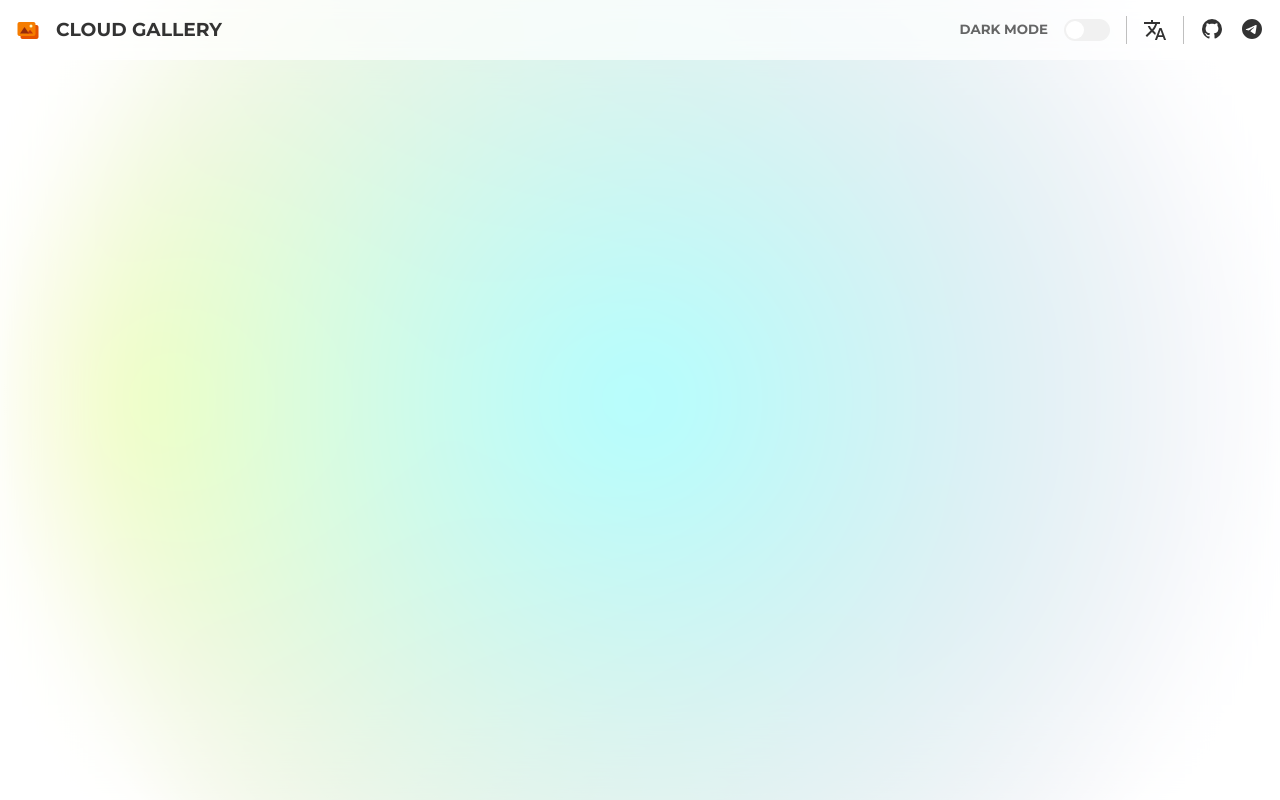
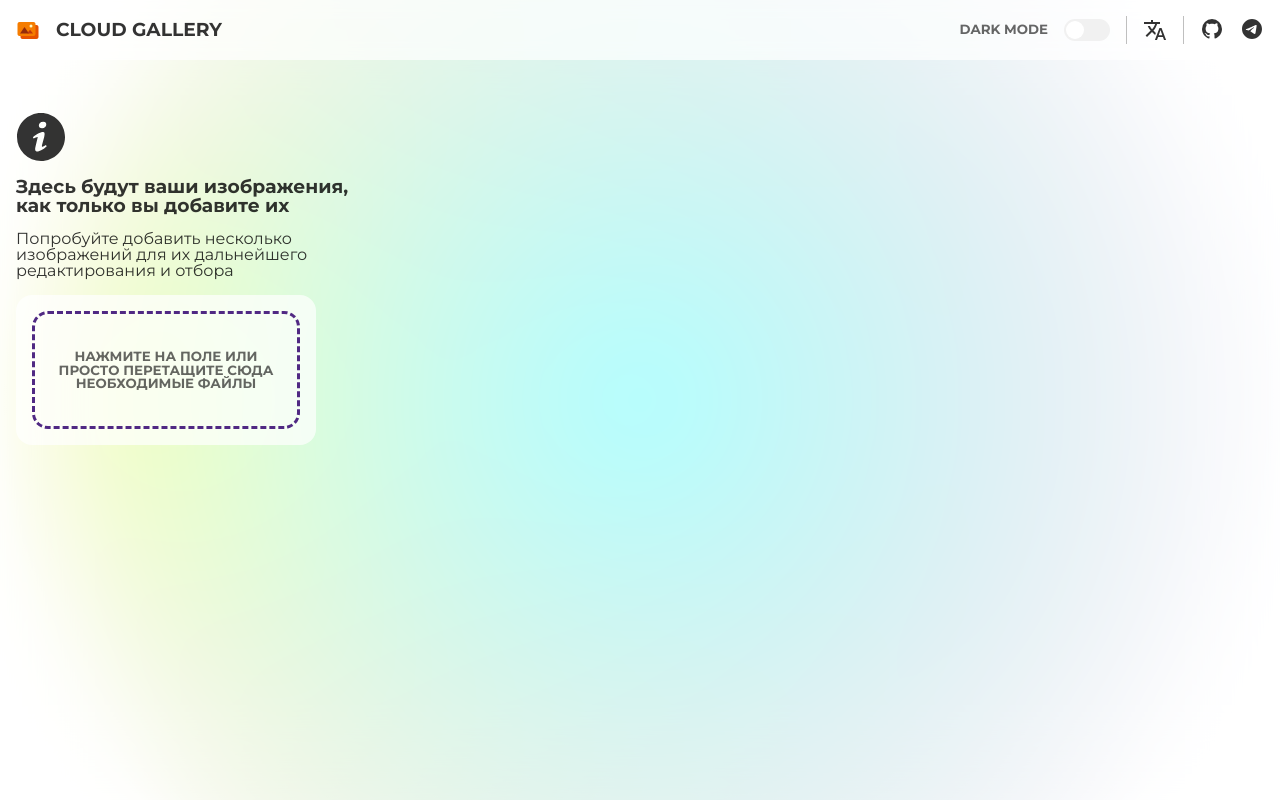
Before and after one commit to afteralls/cloud-gallery, a Vue app: page /upload in a window 1280 px wide. Built offline with nearby package versions, Linux system fonts and the light colour scheme.

Commit message:
first 'upload view' settings

```diff
--- a/src/assets/styles/main.scss
+++ b/src/assets/styles/main.scss
@@ -126,6 +126,16 @@ label {
   }
 }
 
+._tip {
+  display: flex;
+  justify-content: center;
+  align-items: flex-start;
+  flex-direction: column;
+  gap: var(--space);
+  max-width: 350px;
+  min-width: 350px;
+}
+
 ._svg-wrapper {
   display: flex;
   justify-content: center;
--- /dev/null
+++ b/src/components/AppScrollSpace.vue
@@ -0,0 +1,27 @@
+<template>
+  <div class="scroll">
+    <div class="scroll__container">
+      <div class="scroll__wrapper">
+        <slot />
+      </div>
+    </div>
+  </div>
+</template>
+
+<style scoped lang="scss">
+.scroll {
+  overflow-x: scroll;
+  width: 100%;
+  max-width: 100%;
+
+  &__container {
+    display: inline-block;
+  }
+
+  &__wrapper {
+    display: flex;
+    width: 100%;
+    gap: var(--space);
+  }
+}
+</style>
--- a/src/components/HomeView/TheActionsSection.vue
+++ b/src/components/HomeView/TheActionsSection.vue
@@ -1,7 +1,6 @@
 <template>
   <section class="actions">
-    <div class="actions__container">
-      <div class="actions__wrapper">
+    <AppScrollSpace>
       <RouterLink to="/auth" v-if="!auth.isAuthenticated" class="actions__card act">
       <AccountIcon />
       <h3>Войти в аккаунт</h3>
@@ -53,13 +52,12 @@
           </div>
         </div>
       </AppModal>
-        <div v-if="!auth.isAuthenticated" class="actions__tip">
+      <div v-if="!auth.isAuthenticated" class="_tip">
         <InfoIcon />
         <h3>Для разблокировки новых действий необходимо авторизоваться</h3>
         <p>Это откроет вам доступ к разделу с избранным, позволит создавать новые личные/глобальные папки и редактировать данные</p>
       </div>
-      </div>
-    </div>
+    </AppScrollSpace>
   </section>
 </template>
 
@@ -70,12 +68,14 @@ import AddImagesIcon from '@/assets/svg/AddImagesIcon.vue'
 import AccountIcon from '@/assets/svg/AccountIcon.vue'
 import AppModal from '@/components/AppModal.vue'
 import CheckIcon from '@/assets/svg/CheckIcon.vue'
+import AppScrollSpace from '@/components/AppScrollSpace.vue'
 import { useMainStore } from '@/stores/mainStore.js'
 import { useAuthStore } from '@/stores/authStore.js'
 import { ref } from 'vue'
 
 const auth = useAuthStore()
 const main = useMainStore()
+
 const isOpen = ref<boolean>(false)
 const folderName = ref<string>('')
 const folderType = ref<string>('global')
@@ -83,21 +83,11 @@ const folderType = ref<string>('global')
 
 <style scoped lang="scss">
 .actions {
-  overflow-x: scroll;
   width: 100%;
-  max-width: 100%;
 
   svg {
     width: 50px;
     height: auto;
-  }
-
-  &__container { display: inline-block; }
-
-  &__wrapper {
-    display: flex;
-    width: 100%;
-    gap: var(--space);
   }
 
   &__row {
@@ -123,16 +113,6 @@ const folderType = ref<string>('global')
       min-width: calc(var(--action-size) / 1.1);
     }
   }
-
-  &__tip {
-    display: flex;
-    justify-content: center;
-    align-items: flex-start;
-    flex-direction: column;
-    gap: var(--space);
-    max-width: 350px;
-    min-width: 350px;
-  }
 }
 
 .act {
--- a/src/components/Navbar/NavFoldersMenu.vue
+++ b/src/components/Navbar/NavFoldersMenu.vue
@@ -6,8 +6,8 @@
     <NavFolderItem data-idx="0" :type="main.curFolder.type" :name="main.curFolder.name" />
     <small>Доступные</small>
     <NavFolderItem
-      v-for="(folder, idx) in main.folders"
-      :key="folder"
+      v-for="(folder, idx) in main.foldersCollection"
+      :key="folder.name"
       :data-idx="idx"
       :type="folder.type"
       :name="folder.name"
@@ -31,7 +31,7 @@ useEventListener(document, 'click', (evt: any) => {
   if (!evt.target.closest(['.folder-icon', '.menu-wrapper']))
     isActive.value = false
   if (evt.target.closest(['.folder'])) {
-    main.curFolder = main.folders[evt.target.dataset.idx]
+    main.curFolder = main.foldersCollection[evt.target.dataset.idx]
     main.getData()
     isActive.value = false
   }
--- a/src/stores/mainStore.ts
+++ b/src/stores/mainStore.ts
@@ -1,33 +1,37 @@
 import { defineStore } from 'pinia'
-import { ref, computed } from 'vue'
+import { ref } from 'vue'
 import { useStorage } from '@vueuse/core'
 import { getStorage, ref as Ref, listAll, uploadBytes, getBlob } from 'firebase/storage'
 import { useAuthStore } from './authStore'
 import { useNotfStore } from './notfStore'
 
+interface Folder { name: string, type: string }
+
 export const useMainStore = defineStore('main', () => {
   const storage = getStorage()
   const auth = useAuthStore()
   const notf = useNotfStore()
-  const folders = ref<any>([])
-  const curFolder = useStorage<{ name?: string, type?: string }>('curFolder', { name: 'images', type: 'global' })
-  const imageCollection = ref([])
+
+  const foldersCollection = ref<Folder[]>([])
+  const imageCollection = ref<any>([])
   const hashCollection = ref<string[]>([])
-  const globalfoldersRef = Ref(storage, 'gallery')
+
+  const curFolder = useStorage<Folder>('curFolder', { name: 'images', type: 'global' })
+  const globalFoldersRef = Ref(storage, 'gallery')
+  const localFoldersRef = Ref(storage, `users/${auth.email}`)
 
   const getFolderList = async (foldRef: any, type: string) => {
     const folderList = await listAll(foldRef)
     folderList.prefixes.forEach((folderRef: any) => {
-      folders.value.push({ name: folderRef.name, type })
+      foldersCollection.value.push({ name: folderRef.name, type })
     })
   }
 
   const getFolders = async () => {
-    folders.value = []
-    await getFolderList(globalfoldersRef, 'global')
+    foldersCollection.value = []
+    await getFolderList(globalFoldersRef, 'global')
     if (auth.isAuthenticated) {
-      const localfoldersRef = Ref(storage, `users/${auth.email}`)
-      await getFolderList(localfoldersRef, 'local')
+      await getFolderList(localFoldersRef, 'local')
     }
   }
 
@@ -57,9 +61,8 @@ export const useMainStore = defineStore('main', () => {
     })
   }
 
-  const isGlobal = computed(() => curFolder.value.type === 'global')
   const getData = async () => {
-    const path: string = isGlobal.value
+    const path: string = curFolder.value.type === 'global'
       ? `gallery/${curFolder.value.name}`
       : `users/${auth.email}/${curFolder.value.name}`
     const curHashRef = Ref(storage, `${path}/hashData.json`)
@@ -68,7 +71,7 @@ export const useMainStore = defineStore('main', () => {
   }
 
   return {
-    folders,
+    foldersCollection,
     curFolder,
     createFolder,
     getFolders,
--- a/src/utils/bytesToSize.ts
+++ b/src/utils/bytesToSize.ts
@@ -1,4 +1,4 @@
-export function bytesToSize (bytes: number) {
+export const bytesToSize = (bytes: number) => {
   const sizes = ['Bytes', 'KB', 'MB', 'GB', 'TB']
 
   if (bytes === 0) return '0 Byte'
--- a/src/views/UploadView.vue
+++ b/src/views/UploadView.vue
@@ -1,3 +1,125 @@
 <template>
-  <div></div>
+  <div class="_wrapper">
+    <div class="upload">
+      <div class="preview">
+        <AppScrollSpace v-if="clientImages?.length">
+          <div class="image-wrapper" v-for="(item, idx) in previewImages" :key="idx">
+            <div class="preview__remove" :data-idx="item.name">&times;</div>
+            <img :src="item.src" :alt="item.name" :title="item.name">
+            <div class="preview__info">
+              <p>{{ item.size }}</p>
+            </div>
+          </div>
+        </AppScrollSpace>
+        <div v-else class="_tip">
+          <InfoIcon />
+          <h3>Здесь будут ваши изображения, как только вы добавите их</h3>
+          <p>Попробуйте добавить несколько изображений для их дальнейшего редактирования и отбора</p>
+        </div>
+      </div>
+      <div ref="dropZoneRef" class="drop-zone">
+        <div class="drop-container">
+          <input ref="addBtn" @change="addFiles(addBtn?.files)" multiple type="file" class="add">
+          <small v-if="!isOverDropZone"> Нажмите на поле или просто перетащите сюда необходимые файлы</small>
+          <small v-else>Бросайте!</small>
+        </div>
+      </div>
+    </div>
+  </div>
 </template>
+
+<script setup lang="ts">
+import { ref } from 'vue'
+import { useDropZone } from '@vueuse/core'
+import InfoIcon from '@/assets/svg/InfoIcon.vue'
+import AppScrollSpace from '@/components/AppScrollSpace.vue'
+import { bytesToSize } from '@/utils/bytesToSize'
+
+interface PreviewInfo { name?: string, src?: string, size?: string }
+
+const dropZoneRef = ref<HTMLDivElement>()
+const addBtn = ref<any>()
+const clientImages = ref<File[] | null>([])
+const previewImages = ref<PreviewInfo[]>([])
+const onDrop = (files: File[] | null) => { addFiles(files) }
+const { isOverDropZone } = useDropZone(dropZoneRef, onDrop)
+
+const addFiles = (files: File[] | null | FileList) => {
+  const imgArr = Array.from((files as File[] | FileList))
+  imgArr.forEach((file: File) => { clientImages.value?.push(file) })
+}
+
+const previewHandler = () => {
+  clientImages.value?.forEach(file => {
+    if (!file.type.match('image')) { return }
+    const reader = new FileReader()
+
+    reader.onload = (e) => {
+      const image = new Image()
+      image.onload = () => {
+        previewImages.value.push({
+          name: file.name,
+          src: e.target?.result as string,
+          size: bytesToSize(file.size)
+        })
+      }
+      image.src = e.target?.result as string
+    }
+    reader.readAsDataURL(file)
+  })
+}
+
+</script>
+
+<style scoped lang="scss">
+.upload {
+  display: flex;
+  flex-direction: column;
+  align-items: flex-start;
+  gap: var(--space);
+  width: 100%;
+
+  svg {
+    width: 50px;
+    height: auto;
+  }
+}
+
+.preview {
+  max-height: 350px;
+}
+
+.drop-zone {
+  width: 300px;
+  height: 150px;
+  padding: var(--space);
+  background-color: var(--tp-c);
+  border-radius: var(--br-rad);
+}
+
+.drop-container {
+  display: flex;
+  justify-content: center;
+  align-items: center;
+  height: 100%;
+  text-align: center;
+  padding: var(--space);
+  border-radius: var(--br-rad);
+  border: 3px dashed var(--accent-c);
+  transition: var(--transition);
+  position: relative;
+
+  &:hover {
+    border: 3px dashed var(--accent-c-h);
+  }
+}
+
+.add {
+  position: absolute;
+  top: 0;
+  left: 0;
+  bottom: 0;
+  right: 0;
+  opacity: 0;
+}
+</style>
```
Lines whose indentation alone changed are shown as unchanged.
